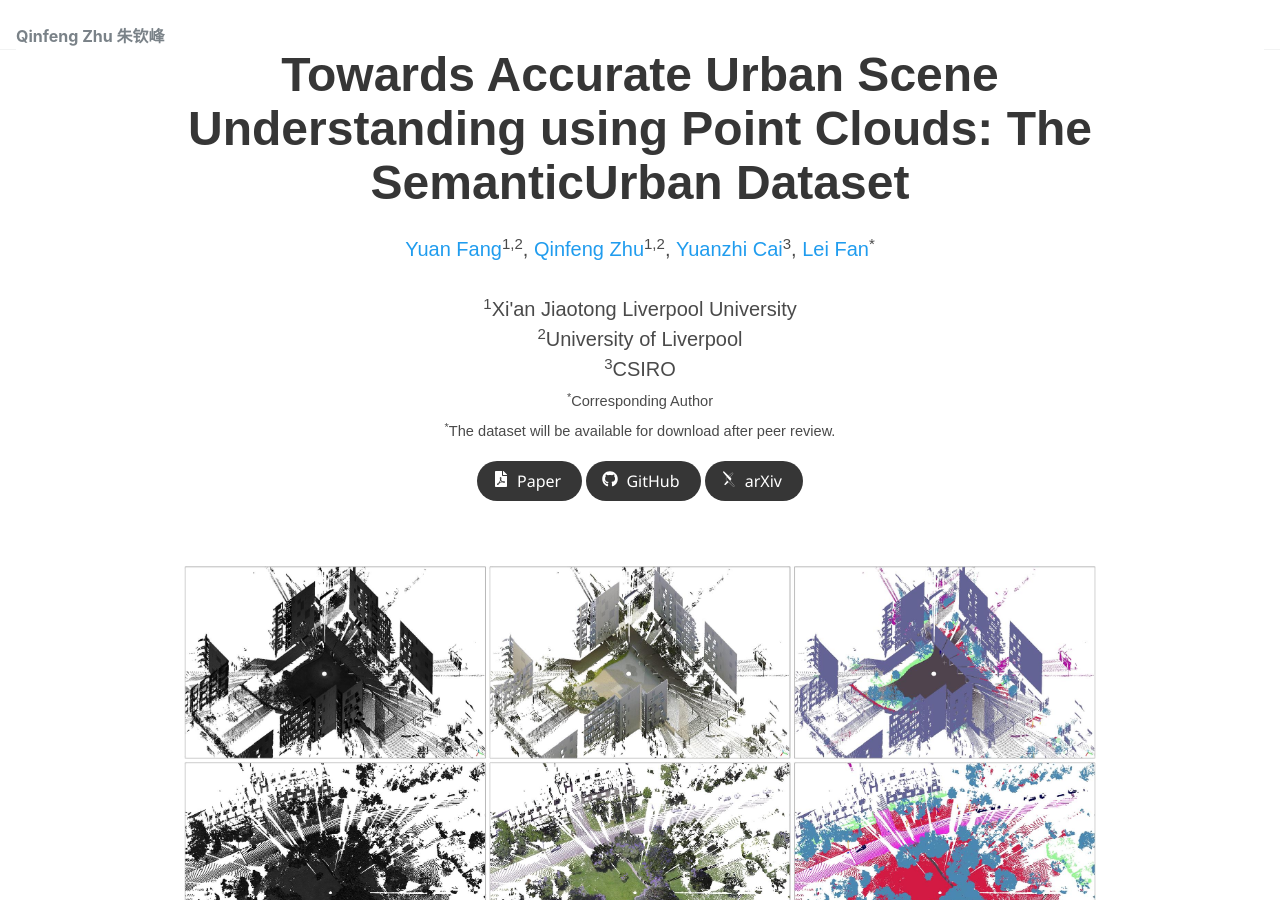
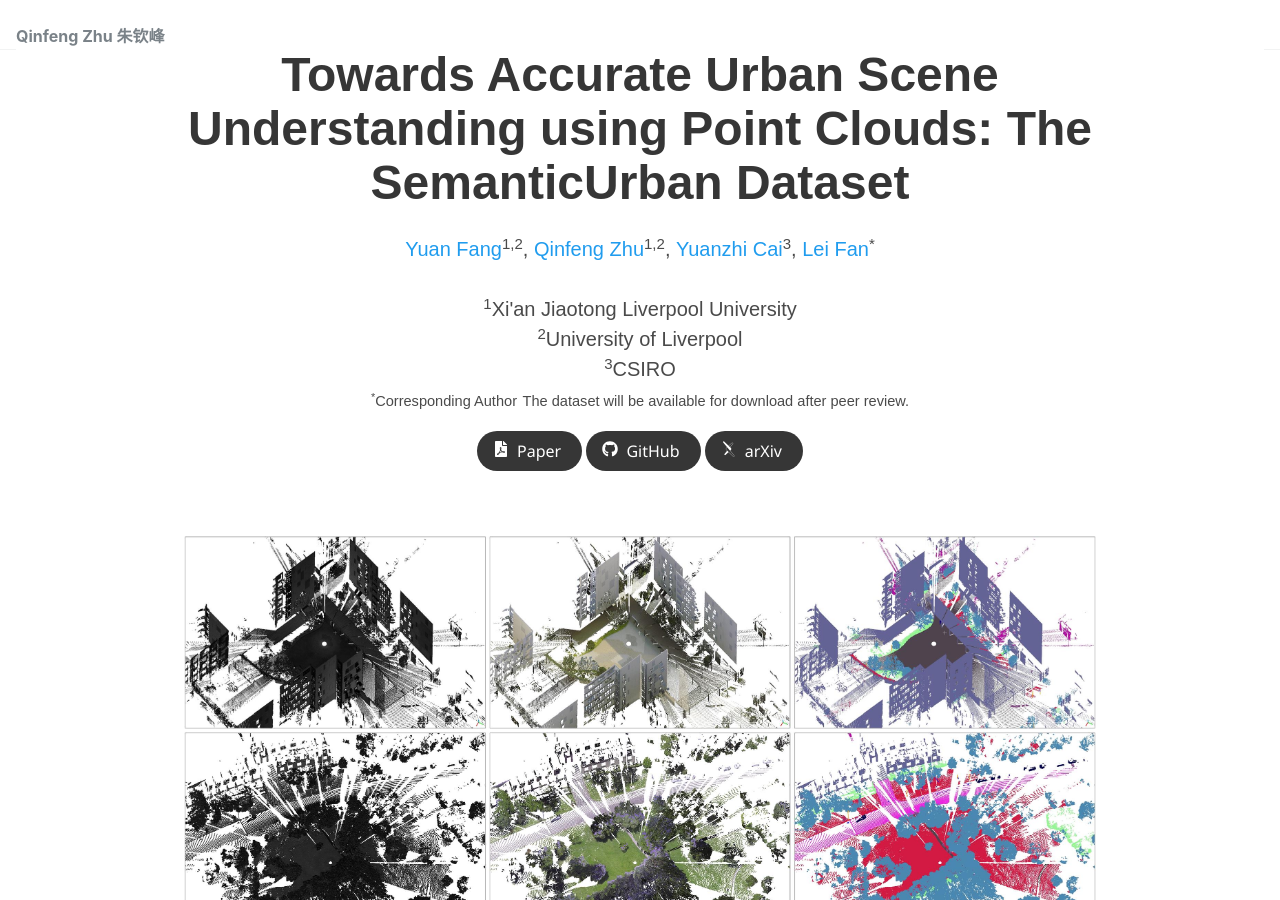
Before and after one commit to zhuqinfeng1999/zhuqinfeng1999.github.io, a Jekyll site: the page built from SemanticUrban.html, in a window 1280 px wide and 900 px high. Built offline with Jekyll 4.4.1, drawn with Linux system fonts in a browser that asks for light colours; nearby versions of some CDN libraries; some web fonts are replaced; library files that are not in the unit come from our copies; a style sheet for code colours, icons or effects is not loaded.

Commit message:
Update SemanticUrban.html

```diff
--- a/SemanticUrban.html
+++ b/SemanticUrban.html
@@ -77,7 +77,7 @@ author_profile: false
                   <div class="is-size-5 publication-authors">
                     <span class="author-block"><br><sup>1</sup>Xi'an Jiaotong Liverpool University<br><sup>2</sup>University of Liverpool<br><sup>3</sup>CSIRO</span>
                     <span class="eql-cntrb"><small><br><sup>*</sup>Corresponding Author</small></span>
-                    <span class="eql-cntrb"><small><br><sup>*</sup>The dataset will be available for download after peer review.</small></span>
+                    <span class="eql-cntrb"><small>The dataset will be available for download after peer review.</small></span>
                   </div>
 
                   <div class="column has-text-centered">
```
